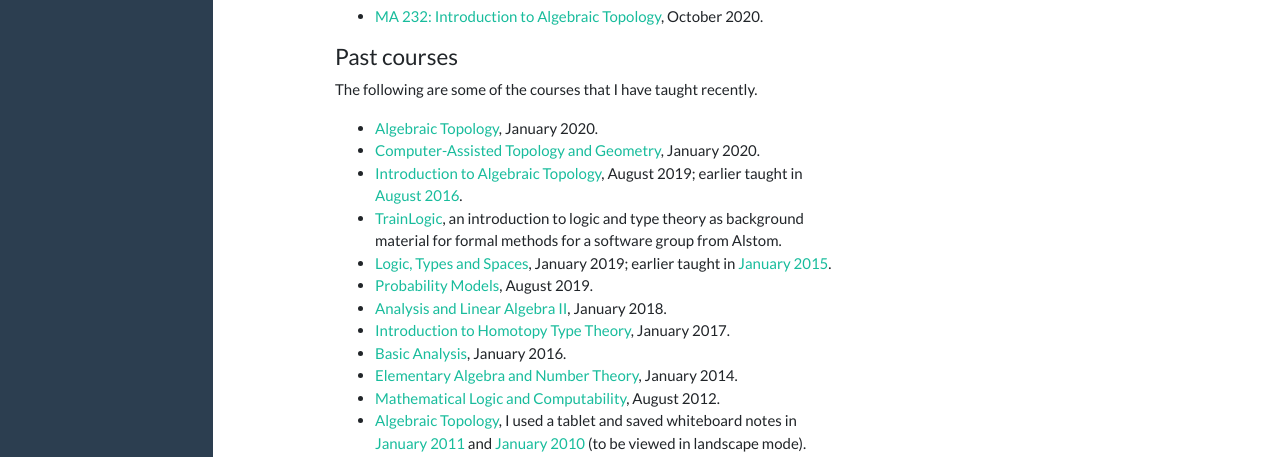
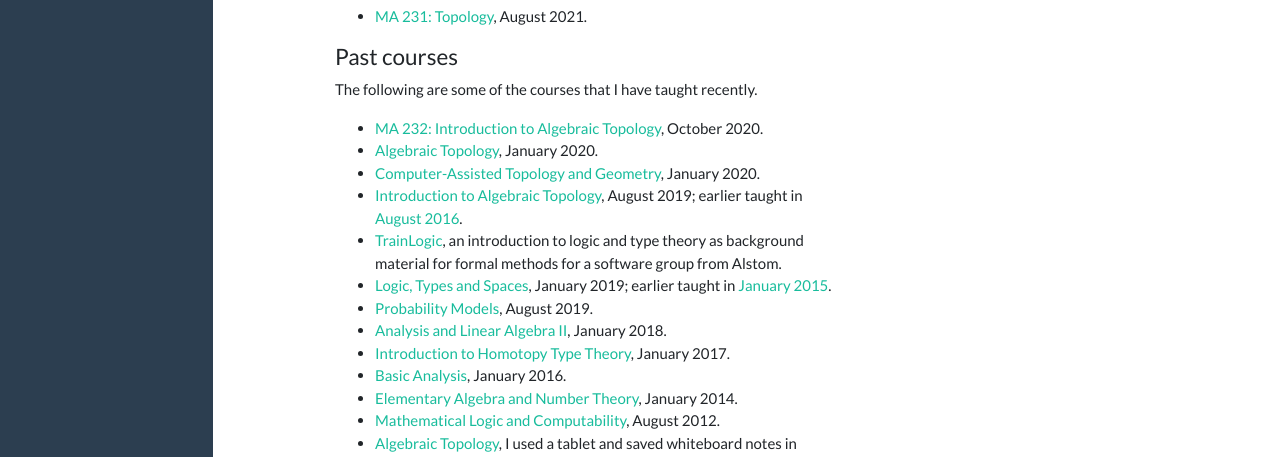
Before and after one commit to siddhartha-gadgil/homepage, a plain HTML site: page index.html in a window 1280 px wide. Shown: the part 643-1100 px from the top of the page. Drawn offline with nearby package versions, Linux system fonts and the light colour scheme.

Commit message:
course updated

```diff
--- a/index.html
+++ b/index.html
@@ -137,15 +137,18 @@
           <h3> Courses</h3>
           <h4>Upcoming</h4>
           <ul>
-            <li><a href="http://math.iisc.ac.in/~gadgil/introduction-algebraic-topology-2020/index.html">MA 232:
-                Introduction to Algebraic Topology</a>,
-              October 2020.</li>
+            <li><a href="http://math.iisc.ac.in/~gadgil/topology-2021/index.html">MA 231:
+                Topology</a>,
+              August 2021.</li>
 
           </ul>
 
           <h4> Past courses </h4>
           <p>The following are some of the courses that I have taught recently.</p>
           <ul>
+            <li><a href="http://math.iisc.ac.in/~gadgil/introduction-algebraic-topology-2020/index.html">MA 232:
+              Introduction to Algebraic Topology</a>,
+            October 2020.</li>
             <li><a href="http://math.iisc.ac.in/~gadgil/algebraic-topology-2020/">
                 Algebraic Topology</a>, January 2020.</li>
             <li><a href="http://math.iisc.ac.in/~gadgil/catg2020/">
```
